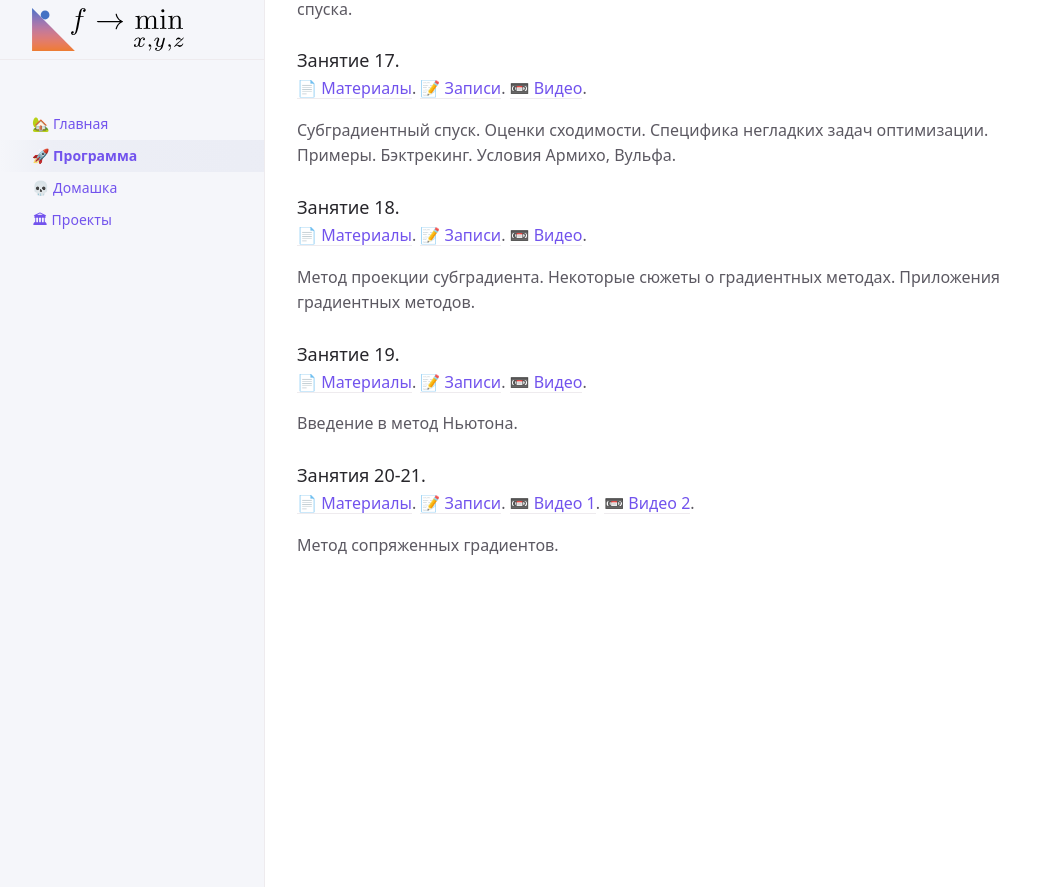
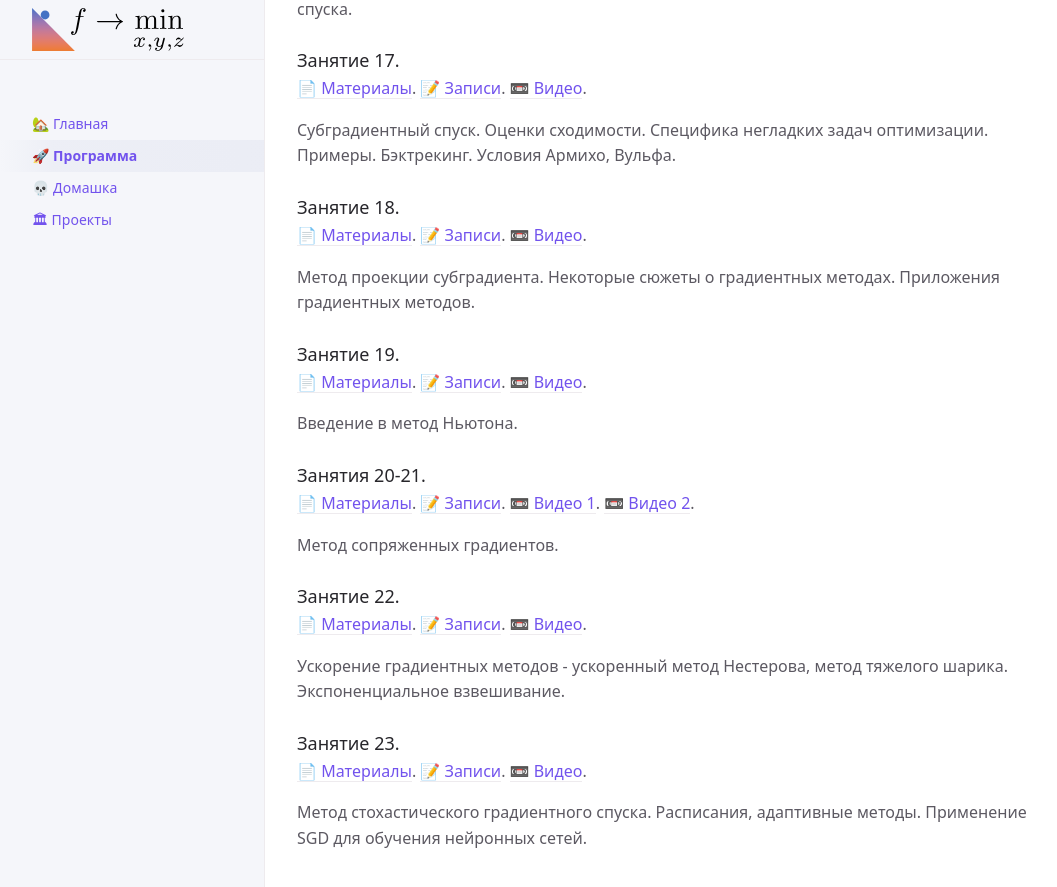
Before and after one commit to MerkulovDaniil/mipt21, a Jekyll site: the page built from program.md, in a window 1280 px wide and 900 px high, scrolled down 2187 px. Shown: the top 887 px of the window, without its empty margins (107-1164 px from the left). Built offline with Jekyll 4.4.1, drawn with Linux system fonts in a browser that asks for light colours; our own code applies the rules of GitHub Pages for plain Markdown files; a script that is not in the unit is left out; before the commit the page ends 2793 px from its top, so only the background shows below that.

Commit message:
Update program.md

```diff
--- a/program.md
+++ b/program.md
@@ -105,3 +105,13 @@ nav_order: 2
 [📄 Материалы](/presentations/20.pdf). [📝 Записи](/notes/20.pdf). [📼 Видео 1](https://youtu.be/kc4uBFf3Xdc). [📼 Видео 2](https://youtu.be/ARmRHI7_ZDI).
 
 Метод сопряженных градиентов.
+
+### Занятие 22.
+[📄 Материалы](/presentations/22.pdf). [📝 Записи](/notes/22.pdf). [📼 Видео](https://youtu.be/DbGVsrklzGA).
+
+Ускорение градиентных методов - ускоренный метод Нестерова, метод тяжелого шарика. Экспоненциальное взвешивание.
+
+### Занятие 23.
+[📄 Материалы](/presentations/23.pdf). [📝 Записи](/notes/23.pdf). [📼 Видео]().
+
+Метод стохастического градиентного спуска. Расписания, адаптивные методы. Применение SGD для обучения нейронных сетей.
```
